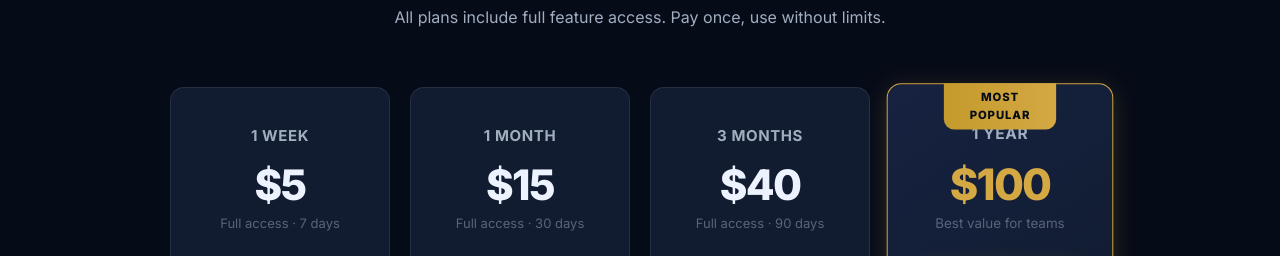
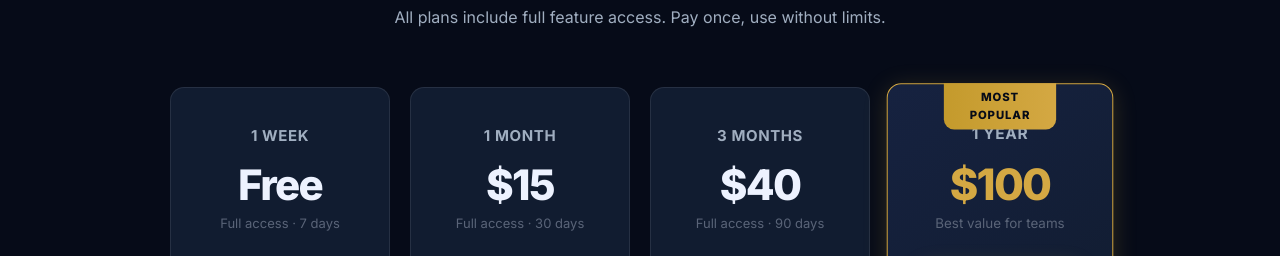
Before and after one commit to sarundev/TG-Adder, a React app in the folder frontend/: page / in a window 1280 px wide. Shown: the part 1748-2004 px from the top of the page. Built offline with nearby package versions, Linux system fonts and the light colour scheme; the HTML template or start-up script is replaced by a standard one.

Commit message:
Make 1-Week license tier free and bypass payment gateway

```diff
--- a/frontend/src/App.jsx
+++ b/frontend/src/App.jsx
@@ -180,7 +180,7 @@ function App() {
   ];
 
   const pricingPlans = [
-    { key: '1_week',   label: '1 Week',   price: '$5',   desc: 'Full access · 7 days' },
+    { key: '1_week',   label: '1 Week',   price: 'Free',   desc: 'Full access · 7 days' },
     { key: '1_month',  label: '1 Month',  price: '$15',  desc: 'Full access · 30 days' },
     { key: '3_months', label: '3 Months', price: '$40',  desc: 'Full access · 90 days' },
     { key: '1_year',   label: '1 Year',   price: '$100', desc: 'Best value for teams', popular: true },
```
Also changed, not shown: 1 other file (tests, documents, lock files or other folders).
